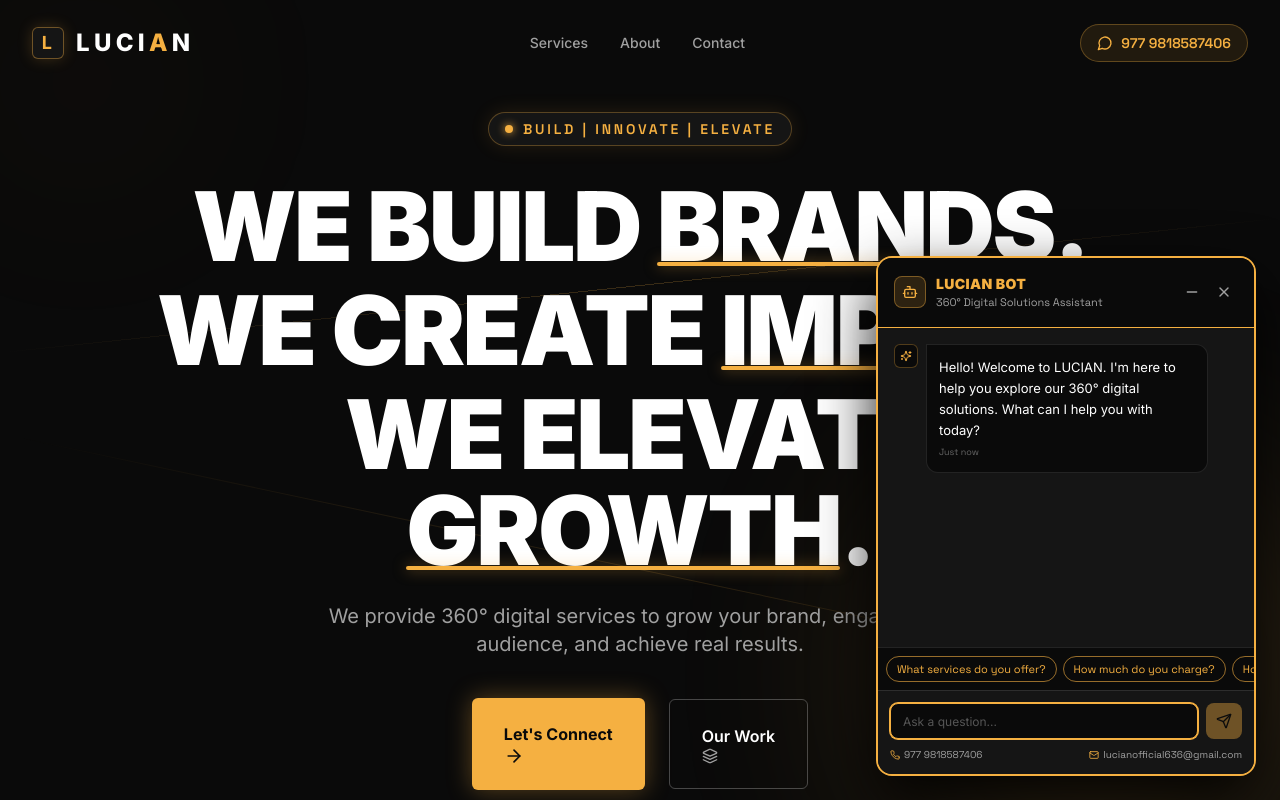
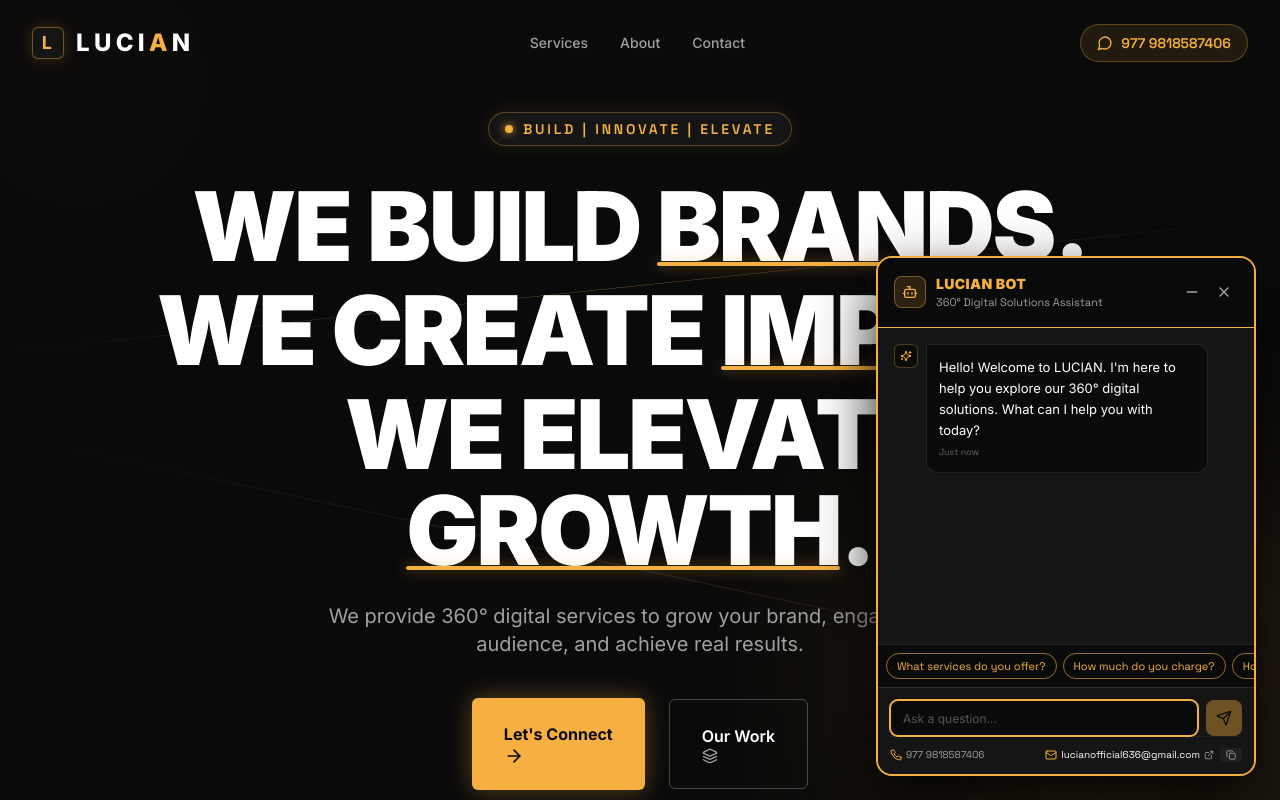
Before and after one commit to Bharavi1234/lucianofficial, a Next.js app: page / in a window 1280 px wide. Both pictures are taken after a click on the button "Open LUCIAN Chatbot". Shown: the top 800 px of the page. Built offline with nearby package versions, Linux system fonts and the light colour scheme.

Commit message:
Fix chatbot email: replace mailto with Gmail Web compose link + Copy to clipboard button

```diff
--- a/components/Chatbot.tsx
+++ b/components/Chatbot.tsx
@@ -11,6 +11,9 @@ import {
   Bot,
   User,
   Minus,
+  Copy,
+  Check,
+  ExternalLink,
 } from "lucide-react";
 
 interface Message {
@@ -158,9 +161,18 @@ export function Chatbot() {
   ]);
   const [input, setInput] = useState("");
   const [isTyping, setIsTyping] = useState(false);
+  const [copiedEmail, setCopiedEmail] = useState(false);
 
   const messagesEndRef = useRef<HTMLDivElement>(null);
   const inputRef = useRef<HTMLInputElement>(null);
+
+  const handleCopyEmail = (e: React.MouseEvent) => {
+    e.preventDefault();
+    e.stopPropagation();
+    navigator.clipboard.writeText("lucianofficial636@gmail.com");
+    setCopiedEmail(true);
+    setTimeout(() => setCopiedEmail(false), 2500);
+  };
 
   useEffect(() => {
     if (isOpen) {
@@ -368,23 +380,45 @@ export function Chatbot() {
             </form>
 
             {/* Quick Links */}
-            <div className="flex items-center justify-between pt-2 text-[10px] font-mono text-mutedText">
+            <div className="flex items-center justify-between pt-2.5 border-t border-white/5 text-[10px] font-mono text-mutedText">
               <a
                 href="https://wa.me/9779818587406"
                 target="_blank"
                 rel="noopener noreferrer"
                 className="hover:text-gold flex items-center gap-1 transition-colors"
               >
-                <Phone className="w-2.5 h-2.5 text-gold" />
+                <Phone className="w-3 h-3 text-gold" />
                 <span>977 9818587406</span>
               </a>
-              <a
-                href="mailto:lucianofficial636@gmail.com"
-                className="hover:text-gold flex items-center gap-1 transition-colors"
-              >
-                <Mail className="w-2.5 h-2.5 text-gold" />
-                <span>lucianofficial636@gmail.com</span>
-              </a>
+
+              <div className="flex items-center gap-1.5">
+                <a
+                  href="https://mail.google.com/mail/?view=cm&fs=1&to=lucianofficial636@gmail.com"
+                  target="_blank"
+                  rel="noopener noreferrer"
+                  className="hover:text-gold flex items-center gap-1 transition-colors text-primaryText"
+                  title="Open in Gmail"
+                >
+                  <Mail className="w-3 h-3 text-gold" />
+                  <span>lucianofficial636@gmail.com</span>
+                  <ExternalLink className="w-2.5 h-2.5 text-mutedText" />
+                </a>
+
+                <button
+                  type="button"
+                  onClick={handleCopyEmail}
+                  className="px-1.5 py-0.5 rounded bg-white/5 hover:bg-white/10 text-mutedText hover:text-gold transition-colors flex items-center gap-0.5"
+                  title="Copy email to clipboard"
+                >
+                  {copiedEmail ? (
+                    <span className="text-gold flex items-center gap-0.5">
+                      <Check className="w-2.5 h-2.5" /> Copied!
+                    </span>
+                  ) : (
+                    <Copy className="w-2.5 h-2.5" />
+                  )}
+                </button>
+              </div>
             </div>
           </div>
         </div>
```
